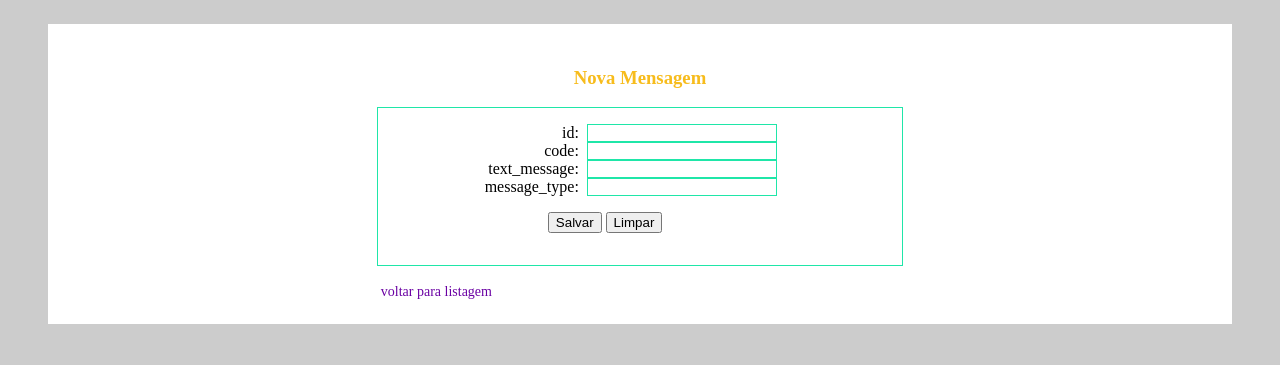
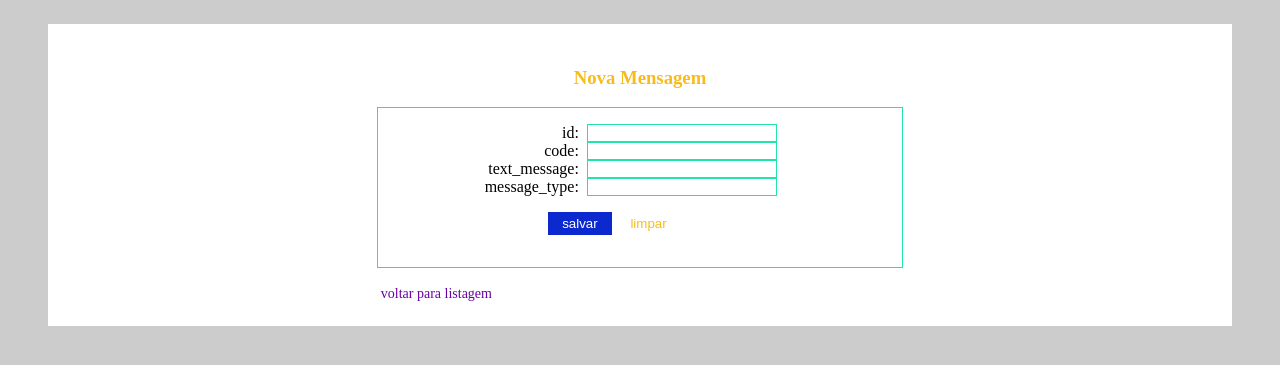
Before and after one commit to anacsv/OTE_Testes, a Flask app: page /message/create in a window 1280 px wide. Shown: the part 60-425 px from the top of the page. Run offline with Flask 2, Linux system fonts and the light colour scheme.

Commit message:
Fixing css classes and html tables

```diff
--- a/02_AR_01/view/templates/message.html
+++ b/02_AR_01/view/templates/message.html
@@ -51,7 +51,7 @@
                     <td>{{msg.text_message}}</td>
                     <td>{{msg.message_type}}</td>
                     <td>
-                        <a href="/message/read?id={{msg.id}}">Editar</a>
+                        <a href="/message/read?id={{msg.id}}">Editar</a> |
                         <a href="/message/delete?id={{msg.id}}">Deletar</a>
                     </td>
                 </tr>
--- a/02_AR_01/view/templates/message_create.html
+++ b/02_AR_01/view/templates/message_create.html
@@ -39,8 +39,8 @@
             <label for="text_message">text_message:</label><input type="text" name="text_message" id="text_message">
             <label for="message_type">message_type:</label><input type="text" name="message_type" id="message_type">
             <div class="buttons">
-                <button type="submit">Salvar</button>
-                <button type="reset">Limpar</button>
+                <button type="submit" class="salvar">Salvar</button>
+                <button type="reset" class="limpar">Limpar</button>
             </div>
         </form>
         <div class="btn-listagem">
--- a/02_AR_01/view/templates/message_read.html
+++ b/02_AR_01/view/templates/message_read.html
@@ -39,7 +39,7 @@
             <label for="text_message">text_message:</label><input type="text" name="text_message" id="text_message" value="{{message.text_message}}">
             <label for="message_type">message_type:</label><input type="text" name="message_type" id="message_type" value="{{message.message_type}}">
             <div class='buttons'>
-                <button type="submit">Salvar</button>
+                <button type="submit" class="salvar">Salvar</button>
             </div>
         </form>
         <div class="btn-listagem">
--- a/02_AR_01/view/templates/pessoa_juridica.html
+++ b/02_AR_01/view/templates/pessoa_juridica.html
@@ -50,7 +50,7 @@
                     <td>{{pjd.data}}</td>
                     <td>{{pjd.cnpj}}</td>
                     <td>
-                        <a href="/pessoa_juridica/read?id={{pjd.id}}">Editar</a>
+                        <a href="/pessoa_juridica/read?id={{pjd.id}}">Editar</a> |
                         <a href="/pessoa_juridica/delete?id={{pjd.id}}">Deletar</a>
                     </td>
                 </tr>
```
